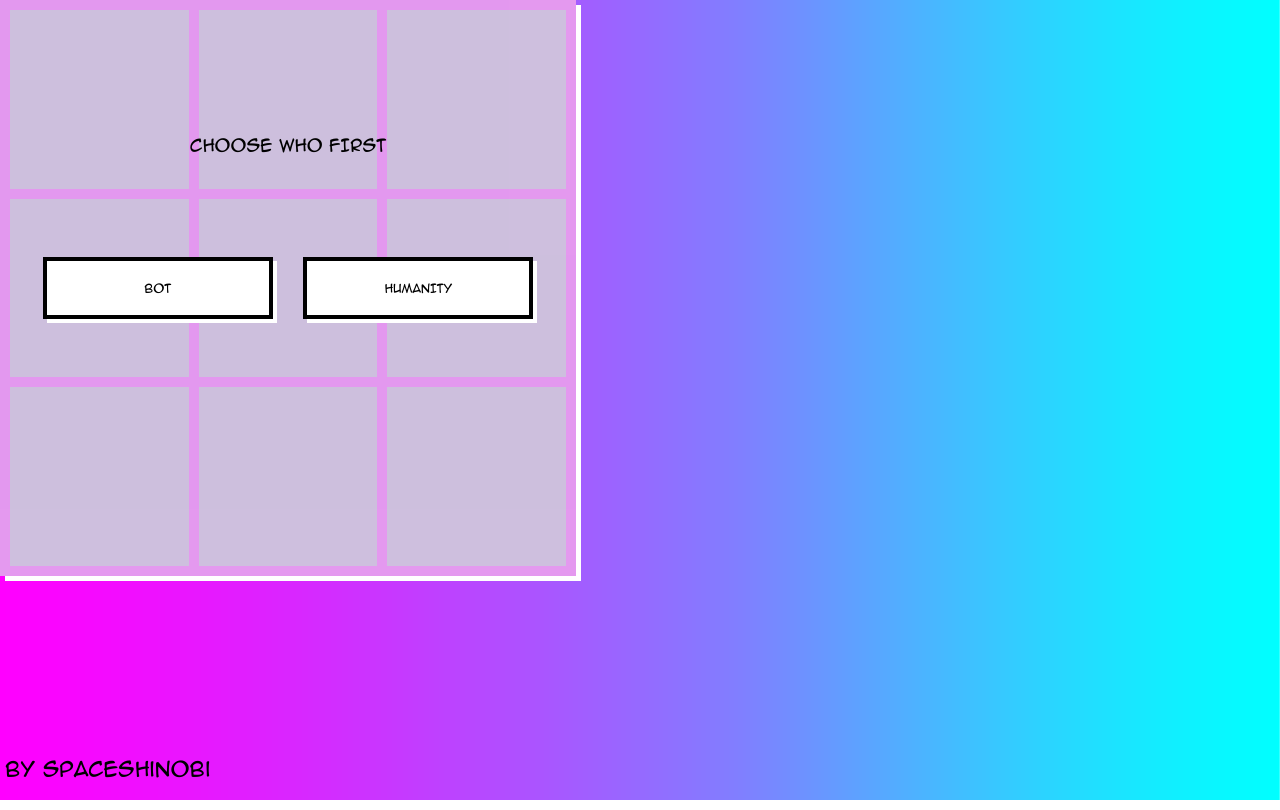
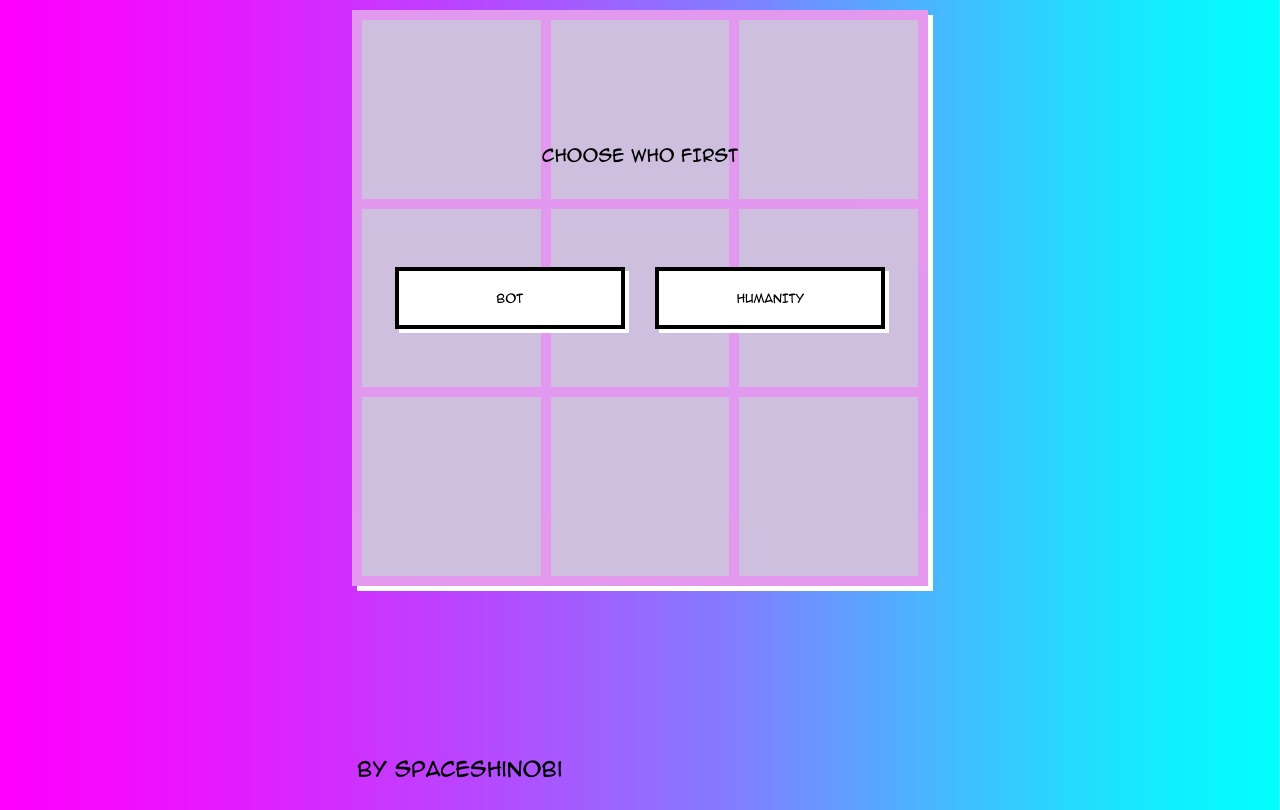
Before and after one commit to Agniwald/spaceshinobi_TicTacToe2, a plain HTML site: page index.html in a window 1280 px wide. Drawn offline with Linux system fonts and the light colour scheme.

Commit message:
censored + centred

```diff
--- a/style.css
+++ b/style.css
@@ -26,6 +26,8 @@ body, html {
 
 .wrapper {
 	width: 45%;
+	margin: 0 auto;
+	margin-top: 10px;
 }
 
 #by {
```
